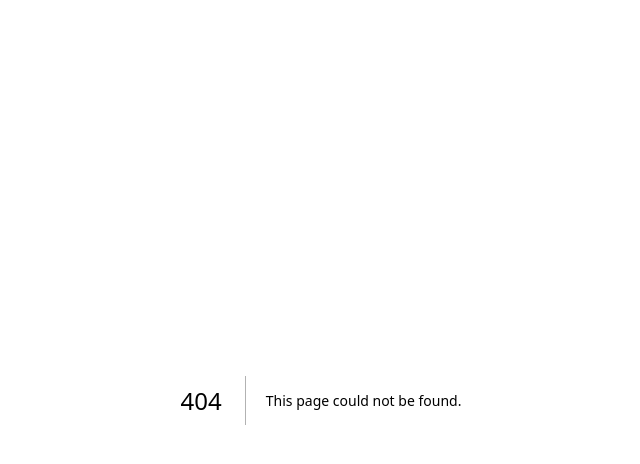
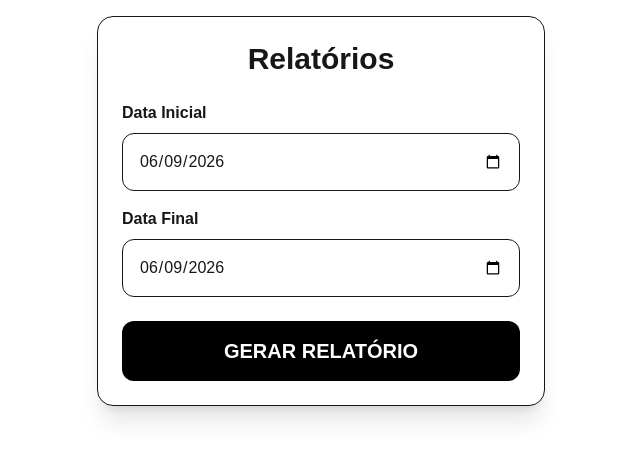
Before and after one commit to biasiproducao/lavouracana, a Next.js app: page /relatorios in a window 1280 px wide. Before the commit this address had no page. Shown: the top 464 px of the page, without its empty margins (319-959 px from the left). Built offline with nearby package versions, Linux system fonts and the light colour scheme.

Commit message:
Add files via upload

```diff
--- /dev/null
+++ b/app/relatorios/page.tsx
@@ -0,0 +1,58 @@
+"use client";
+
+import { useState } from "react";
+
+export default function RelatoriosPage() {
+  const hoje = new Date().toISOString().split("T")[0];
+
+  const [dataInicial, setDataInicial] = useState(hoje);
+  const [dataFinal, setDataFinal] = useState(hoje);
+
+  return (
+    <div className="min-h-screen bg-white p-4">
+      <div className="max-w-md mx-auto bg-white border rounded-2xl shadow-xl p-6">
+
+        <h1 className="text-3xl font-bold text-center mb-6">
+          Relatórios
+        </h1>
+
+        <div className="mb-4">
+          <label className="font-bold">
+            Data Inicial
+          </label>
+
+          <input
+            type="date"
+            value={dataInicial}
+            onChange={(e) =>
+              setDataInicial(e.target.value)
+            }
+            className="w-full border rounded-xl p-4 mt-2"
+          />
+        </div>
+
+        <div className="mb-6">
+          <label className="font-bold">
+            Data Final
+          </label>
+
+          <input
+            type="date"
+            value={dataFinal}
+            onChange={(e) =>
+              setDataFinal(e.target.value)
+            }
+            className="w-full border rounded-xl p-4 mt-2"
+          />
+        </div>
+
+        <button
+          className="w-full bg-black text-white rounded-xl p-4 text-xl font-bold"
+        >
+          GERAR RELATÓRIO
+        </button>
+
+      </div>
+    </div>
+  );
+}
```
